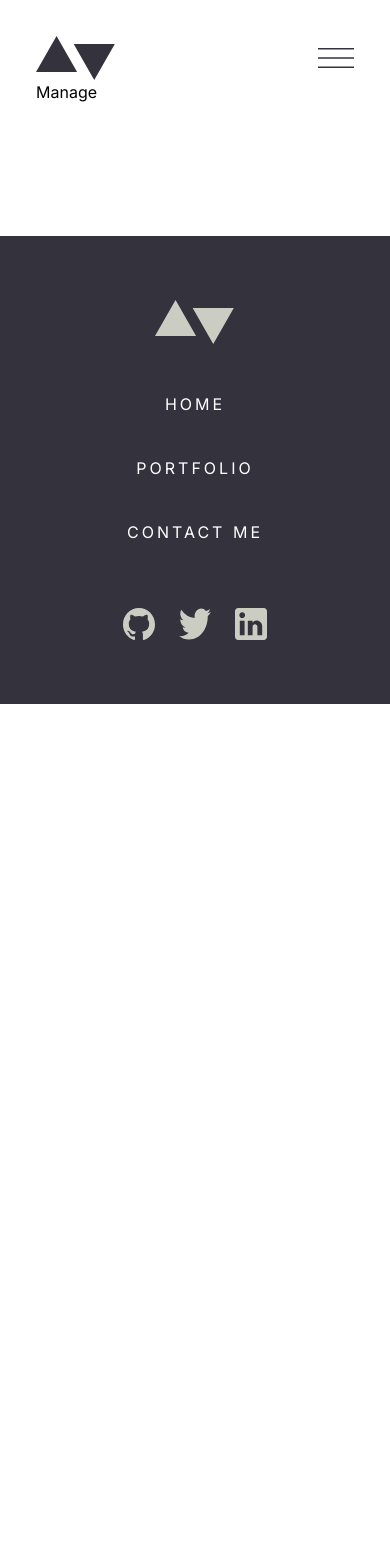
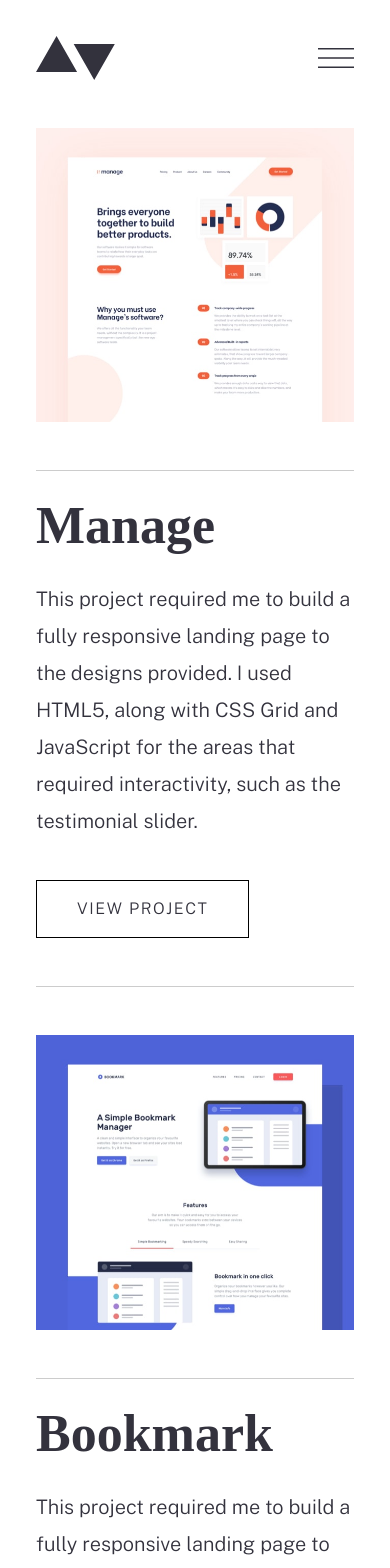
Before and after one commit to ChrisBryanAng/next-portfolio, a Next.js app: page /portfolio in a window 390 px wide. Shown: the top 1568 px of the page. Before the commit the page ends 844 px from the top, so only its background shows below. Built offline with nearby package versions, Linux system fonts and the light colour scheme; a web font is replaced by a local one.

Commit message:
Added Portfolio index responsive for all devices. data json for project data

```diff
--- a/app/portfolio/page.tsx
+++ b/app/portfolio/page.tsx
@@ -1,15 +1,16 @@
 import Footer from "@/components/Footer";
+import Interested from "@/components/Interested";
 import Navbar from "@/components/Navbar";
-import Link from "next/link";
+import PortfolioIndex from "@/components/PortfolioIndex";
 
 const Portfolio = () => {
   return (
     <div className="flex flex-col">
       <div className="flex flex-col p-9 lg:px-44">
         <Navbar />
-        <Link href="">Manage</Link>
+        <PortfolioIndex />
+        <Interested />
       </div>
-
       <Footer />
     </div>
   );
--- /dev/null
+++ b/components/PortfolioIndex.tsx
@@ -0,0 +1,18 @@
+import projects from "@/utils/data.json";
+import PortfolioIndexCard from "./PortfolioIndexCard";
+
+const PortfolioIndex = () => {
+  return (
+    <div>
+      <div className="">
+        {projects?.map((proj, idx) => (
+          <div key={proj.title}>
+            <PortfolioIndexCard project={proj} index={idx} />
+          </div>
+        ))}
+      </div>
+    </div>
+  );
+};
+
+export default PortfolioIndex;
--- /dev/null
+++ b/components/PortfolioIndexCard.tsx
@@ -0,0 +1,71 @@
+import Image from "next/image";
+
+import PrimaryButtonClean from "./PrimaryButtonClean";
+
+type IProject = {
+  project: {
+    title: string;
+    description: string;
+    images: {
+      mobile: string;
+      tablet: string;
+      desktop: string;
+    };
+  };
+  index: number;
+};
+const PortfolioIndexCard = ({ project, index }: IProject) => {
+  return (
+    <div
+      className={`flex flex-col md:flex-row ${
+        index % 2 && "md:flex-row-reverse"
+      } mt-12 gap-12 items-center justify-between`}
+    >
+      <div className="relative w-full h-full block md:hidden lg:hidden">
+        <Image
+          src={project?.images.mobile}
+          alt={`${project.title}-image`}
+          width={0}
+          height={0}
+          sizes="100vw"
+          style={{ width: "100%", height: "auto" }}
+          layout="responsive"
+        />
+      </div>
+      <div className="relative w-full h-full hidden md:block lg:hidden">
+        <Image
+          src={project?.images.tablet}
+          alt={`${project.title}-image`}
+          width={0}
+          height={0}
+          sizes="100vw"
+          style={{ width: "100%", height: "auto" }}
+          layout="responsive"
+        />
+      </div>
+      <div className="relative w-full lg:w-[50%] h-full hidden md:hidden lg:block">
+        <Image
+          src={project?.images.desktop}
+          alt={`${project.title}-image`}
+          width={0}
+          height={0}
+          sizes="100vw"
+          style={{ width: "100%", height: "auto" }}
+          layout="responsive"
+        />
+      </div>
+
+      <div className="flex flex-col lg:mx-20 w-full lg:w-[390px] border-t-[1px] border-b-[1px] border-solid border-black/20 md:mt-0 pt-4 lg:pt-12 pb-12 space-y-4 text-primary-grayishdarkblue">
+        <p className="font-Ibarra font-bold text-[52px] md:text-[48px] capitalize">
+          {project?.title}
+        </p>
+        <p className="font-Public-sans text-[20px] md:text-[18px] leading-[37px] font-light pb-6">
+          {project?.description}
+        </p>
+        <PrimaryButtonClean label="View Project" />
+      </div>
+    </div>
+  );
+};
+
+export default PortfolioIndexCard;
--- /dev/null
+++ b/utils/data.json
@@ -0,0 +1,38 @@
+[
+  {
+    "title": "Manage",
+    "description": "This project required me to build a fully responsive landing page to the designs provided. I used HTML5, along with CSS Grid and JavaScript for the areas that required interactivity, such as the testimonial slider.",
+    "images": {
+      "mobile": "/portfolio/mobile/image-portfolio-manage@2x.jpg",
+      "tablet": "/portfolio/tablet/image-portfolio-manage@2x.jpg",
+      "desktop": "/portfolio/desktop/image-portfolio-manage@2x.jpg"
+    }
+  },
+  {
+    "title": "Bookmark",
+    "description": "This project required me to build a fully responsive landing page to the designs provided. I used HTML5, along with CSS Grid and JavaScript for the areas that required interactivity, such as the features section.",
+    "images": {
+      "mobile": "/portfolio/mobile/image-portfolio-bookmark@2x.jpg",
+      "tablet": "/portfolio/tablet/image-portfolio-bookmark@2x.jpg",
+      "desktop": "/portfolio/desktop/image-portfolio-bookmark@2x.jpg"
+    }
+  },
+  {
+    "title": "Insure",
+    "description": "This was a small project which mostly consisted of HTML and CSS. I built a fully-responsive landing page. The only JavaScript this project required was to enable the toggling of the mobile navigation.",
+    "images": {
+      "mobile": "/portfolio/mobile/image-portfolio-insure@2x.jpg",
+      "tablet": "/portfolio/tablet/image-portfolio-insure@2x.jpg",
+      "desktop": "/portfolio/desktop/image-portfolio-insure@2x.jpg"
+    }
+  },
+  {
+    "title": "Fylo",
+    "description": "This project was built in pure HTML and CSS. I had mobile and desktop designs to work to and built it so that it was fully-responsive. I took a mobile-first approach and used modern CSS like Flexbox and Grid for layout purposes.",
+    "images": {
+      "mobile": "/portfolio/mobile/image-portfolio-fylo@2x.jpg",
+      "tablet": "/portfolio/tablet/image-portfolio-fylo@2x.jpg",
+      "desktop": "/portfolio/desktop/image-portfolio-fylo@2x.jpg"
+    }
+  }
+]
```
